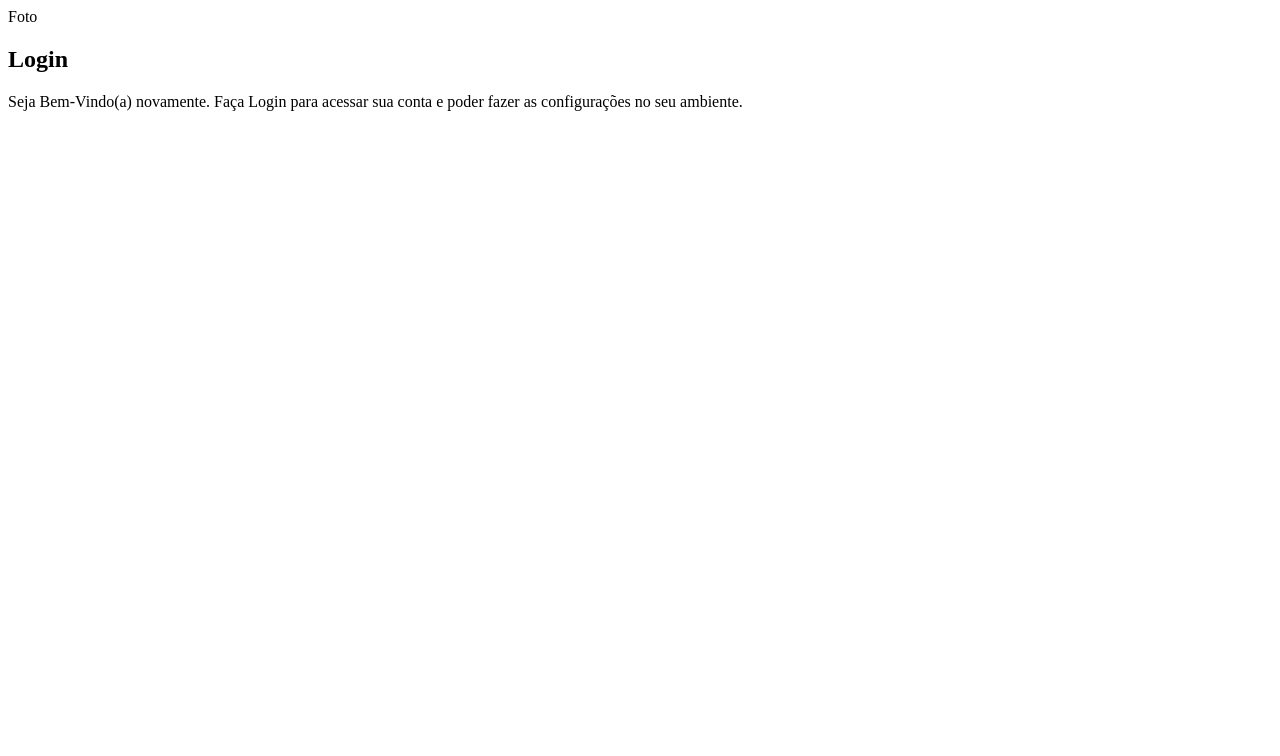
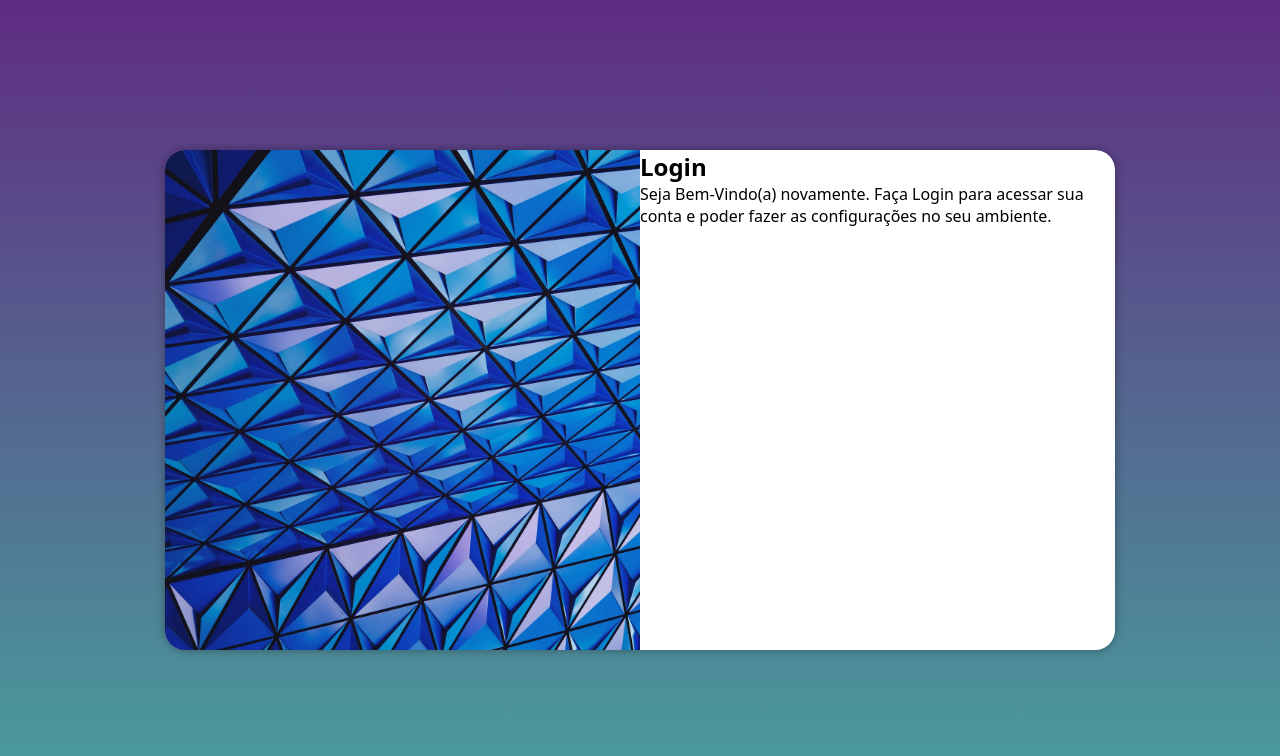
Before and after one commit to Bruno-Git-Hub/projeto-login, a plain HTML site: page index.html in a window 1280 px wide. Drawn offline with Linux system fonts and the light colour scheme.

Commit message:
Folhas de CSS modificadas

```diff
--- /dev/null
+++ b/estilos/media-query.css
@@ -0,0 +1,43 @@
+@charset "UTF-8";
+
+@media screen and (min-width: 768px) and (max-width: 992px){
+    body{
+        background-image: linear-gradient(to top, #49a09d, #5f2c82);
+    }
+
+    section#login{
+        width: 80vw;
+    }
+
+    section#login > div#imagem{
+        float: left;
+        width: 30%;
+        height: 100%;
+    }
+
+    section#login > div#formulario{
+        float: right;
+        width: 70%;
+    }
+}
+
+@media screen and (min-width: 992px){
+    body{
+        background-image: linear-gradient(to top, #49a09d, #5f2c82);
+    }
+
+    section#login{
+        width: 950px;
+    }
+
+    section#login > div#imagem{
+        float: left;
+        width: 50%;
+        height: 100%;
+    }
+
+    section#login > div#formulario{
+        float: right;
+        width: 50%;
+    }
+}
--- a/estilos/style.css
+++ b/estilos/style.css
@@ -5,3 +5,53 @@
     verde: #49a09d
     Lilás: #5f2c82
 */
+
+*{
+    font-family: system-ui, -apple-system, BlinkMacSystemFont, 'Segoe UI', Roboto, Oxygen, Ubuntu, Cantarell, 'Open Sans', 'Helvetica Neue', sans-serif;
+    padding: 0px;
+    margin: 0px;
+    box-sizing: border-box;
+}
+
+body, html{
+    background-color: #5f2c82;
+    height: 100vh;
+    width: 100vw;
+}
+
+main{
+    position: relative;
+    height: 100vh;
+    width: 100vw;
+}
+
+section#login {
+    position: absolute;
+    top: 50%;
+    left: 50%;
+    transform: translate(-50%, -50%);
+    overflow: hidden;
+
+    background-color: white;
+    width: 250px;
+    height: 500px;
+    border-radius: 20px;
+    box-shadow: 0px 0px 10px rgba(0, 0, 0, 0.363);
+
+    transition: width .3s, height .3s;
+    transition-timing-function: ease;
+}
+
+section#login > div#imagem {
+    display: block;
+    background: #5f2c82 url(../imagem/pexels-scott-webb-305816.jpg) no-repeat;
+    background-size: cover;
+    background-position: right center;
+    height: 200px;
+}
+
+section#login > div#formulario{
+    display: block;
+    padding: 10px;
+
+}
--- a/index.html
+++ b/index.html
@@ -6,12 +6,13 @@
     <meta name="viewport" content="width=device-width, initial-scale=1.0">
     <title>Login</title>
     <link rel="stylesheet" href="estilos/style.css">
+    <link rel="stylesheet" href="estilos/media-query.css">
 </head>
 <body>
     <main>
         <section id="login">
             <div id="imagem">
-                Foto
+                <!-- Aqui vai a imagem nas CSS -->
             </div>
             <div id="formulário">
                 <h1>Login</h1>
```
